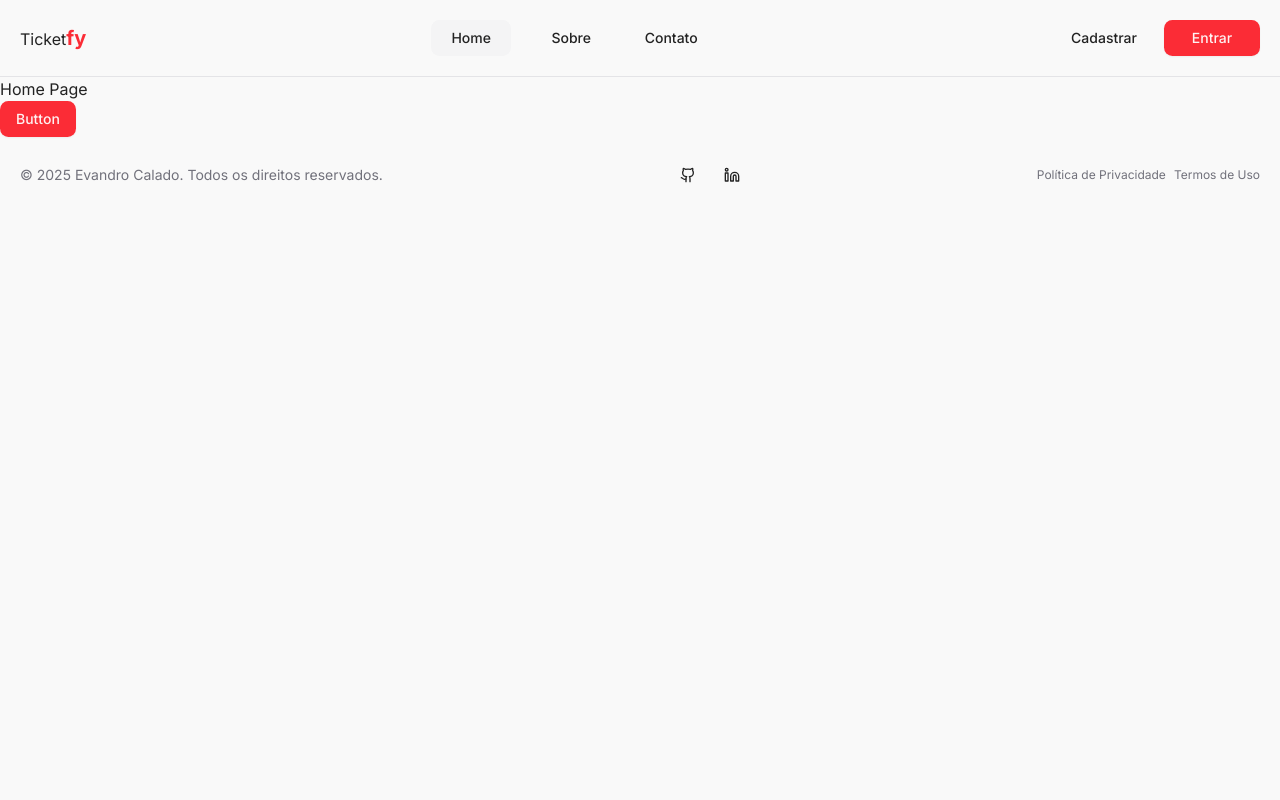
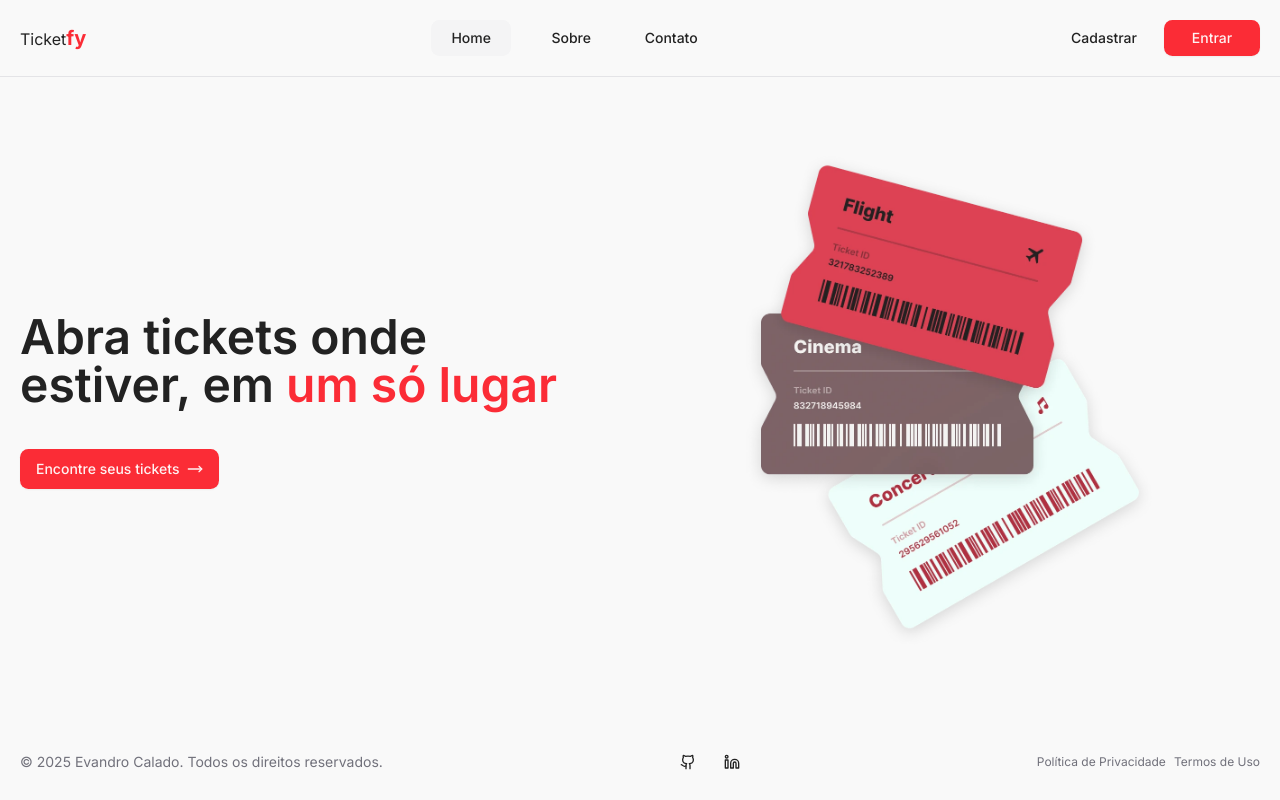
Before and after one commit to EvandroCalado/ticketfy, a Next.js app: page / in a window 1280 px wide. Built offline with nearby package versions, Linux system fonts and the light colour scheme.

Commit message:
feat: implement home page with hero section and ticket link

```diff
--- a/src/app/(ticketfy)/page.tsx
+++ b/src/app/(ticketfy)/page.tsx
@@ -1,4 +1,8 @@
 import { Metadata } from 'next';
+import Image from 'next/image';
+import Link from 'next/link';
+
+import { MoveRightIcon } from 'lucide-react';
 
 import { Button } from '@/components/ui/button';
 
@@ -8,11 +12,39 @@ export const metadata: Metadata = {
 
 const Home = () => {
   return (
-    <div>
-      <h1>Home Page</h1>
+    <main className='container mx-auto grid flex-1 items-center p-5 md:grid-cols-2'>
+      <div className='space-y-10'>
+        <h1 className='max-w-xl text-3xl font-semibold md:text-5xl'>
+          Abra tickets onde estiver, em{' '}
+          <span className='text-primary'>um só lugar</span>
+        </h1>
 
-      <Button>Button</Button>
-    </div>
+        <Button
+          size='lg'
+          aria-label='Encontre seus tickets'
+          title='Encontre seus tickets'
+          asChild
+        >
+          <Link href='/tickets'>
+            Encontre seus tickets <MoveRightIcon />
+          </Link>
+        </Button>
+      </div>
+
+      <div className='flex items-center justify-center'>
+        <Image
+          src='/hero.webp'
+          alt='Imagem de tickets'
+          width={500}
+          height={500}
+          priority
+          placeholder='blur'
+          blurDataURL='/empty_img.webp'
+          sizes='(max-width: 768px) 100vw, (max-width: 1200px) 50vw, 33vw'
+          className='max-h-[500px] w-auto'
+        />
+      </div>
+    </main>
   );
 };
 
```
Also changed, not shown: public/empty_img.webp (added).
